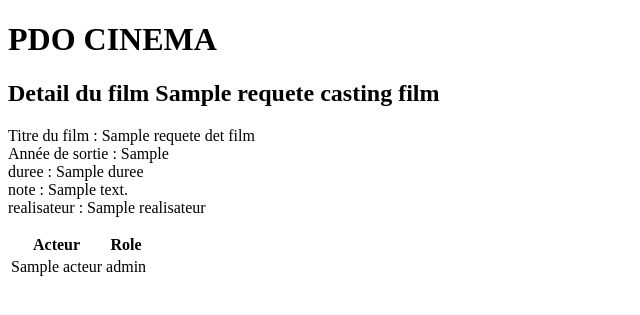
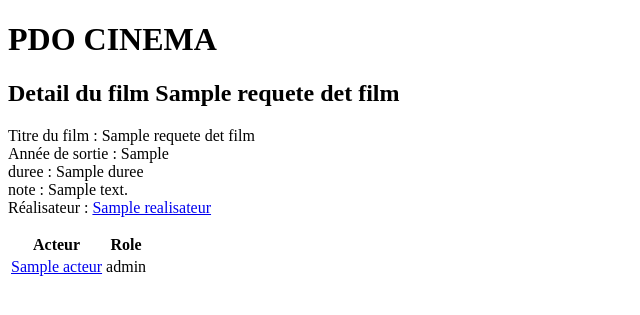
Before and after one commit to cgaroui/cinema_chaima, a PHP site: template view/detailFilm.php in a window 1280 px wide. Shown: the part 106-421 px from the top of the page, without its empty margins (0-640 px from the left). Run offline with PHP 8.4, Linux system fonts and the light colour scheme; the template is opened without the code that fills it: most values are stand-ins (such as "Sample title", 1, 10 or a date in 2020).

Commit message:
ajout : tout les liens cliquables et dirigent vers la bonne page corespondante

```diff
--- a/controller/ActeurController.php
+++ b/controller/ActeurController.php
@@ -28,13 +28,14 @@ class ActeurController{
         $requete_detailActeur->execute(["id"=>$id]);
 
         $requete_acteurFilms = $pdo->prepare("SELECT DISTINCT
+            film.id_film,
             film.titre ,
             film.annee_sortie,
             role.nom_personnage AS Role
             FROM film
             INNER JOIN casting ON film.id_film = film.id_film
             INNER JOIN role ON casting.id_role = role.id_role
-            WHERE  id_acteur= :id");
+            WHERE  casting.id_acteur = :id");
 
         $requete_acteurFilms->execute(["id"=>$id]);
 
--- a/controller/FilmController.php
+++ b/controller/FilmController.php
@@ -18,7 +18,8 @@ class FilmController{
         $pdo = connect::seConnecter();
         $requete_detFilm = $pdo->prepare("SELECT titre , annee_sortie ,
             CONCAT(FLOOR(duree / 60), 'h ', duree % 60, 'min') AS duree ,
-            note , CONCAT( personne.nom ,' ' ,personne.prenom) AS realisateur
+            note , CONCAT( personne.nom ,' ' ,personne.prenom) AS realisateur,
+            realisateur.id_realisateur
             FROM film
             INNER JOIN realisateur ON realisateur.id_realisateur= film.id_realisateur
             INNER JOIN personne ON personne.id_personne = realisateur.id_personne
@@ -28,7 +29,7 @@ class FilmController{
 
 
         $pdo = Connect::seConnecter();
-        $requete_castingFilm = $pdo->prepare("SELECT film.titre AS 'Titre du film',
+        $requete_castingFilm = $pdo->prepare("SELECT casting.id_film,acteur.id_acteur, film.titre AS 'Titre du film',
         concat(personne.nom,' ', personne.prenom) AS Acteur,
         role.nom_personnage AS 'role dans le film'
         FROM casting
--- a/controller/RoleController.php
+++ b/controller/RoleController.php
@@ -7,7 +7,7 @@ class RoleController{
 
     public function castingFilm($id) {
         $pdo = Connect::seConnecter();
-        $requete_castingFilm = $pdo->prepare("SELECT film.titre AS 'Titre du film',
+        $requete_castingFilm = $pdo->prepare("SELECT id_acteur,film.titre AS 'Titre du film',
             concat(personne.nom,' ', personne.prenom) AS Acteur,
             role.nom_personnage AS 'role dans le film'
             FROM casting
--- a/view/detailActeur.php
+++ b/view/detailActeur.php
@@ -27,7 +27,7 @@ $films = $requete_acteurFilms->fetchAll();
         <?php
              foreach($films as $film){ ?>
                 <tr>
-                    <td><?=$film["titre"]?></td>
+                    <td><a href="index.php?action=detailFilm&id=<?=$film["id_film"]?>"><?=$film["titre"]?></a></td>
                     <td><?=$film["annee_sortie"]?></td>
                     <td><?=$film["Role"]?></td>
                 </tr>
--- a/view/detailFilm.php
+++ b/view/detailFilm.php
@@ -10,10 +10,13 @@ $detail_film = $requete_detFilm->fetch();
     <?php echo "Titre du film : ".$detail_film["titre"]."<br>".
      "Année de sortie : ".$detail_film["annee_sortie"]."<br>".
      "duree : ".$detail_film["duree"]."<br>".
-     "note : ".$detail_film["note"]."<br>".
-     "realisateur : ".$detail_film["realisateur"]?>
+     "note : ".$detail_film["note"]."<br>"."Réalisateur : "?>
+     <a href="index.php?action=detailRealisateur&id=<?=$detail_film["id_realisateur"]?>"><?=$detail_film["realisateur"]?></a></p>
 
-</p>
+ </p>
+
+
+
 
 <table>
     <thead>
@@ -27,7 +30,7 @@ $detail_film = $requete_detFilm->fetch();
         <?php
             foreach($castings as $casting){ ?>
                 <tr>
-                    <td><?=$casting["Acteur"]?></td>
+                    <td><a href="index.php?action=detailActeur&id=<?=$casting["id_acteur"]?>"><?=$casting["Acteur"]?></a></td>
                     <td><?=$casting["role dans le film"]?></td>
                 </tr>
                 <?php }?>
@@ -38,6 +41,6 @@ $detail_film = $requete_detFilm->fetch();
 
 <?php
 $titre = "Detail d'un film ";
-$titre_secondaire = "Detail du film ".$casting["Titre du film"];
+$titre_secondaire = "Detail du film ".$detail_film["titre"];
 $contenu = ob_get_clean();
 require "view/template.php";
```
Lines whose indentation alone changed are shown as unchanged.
